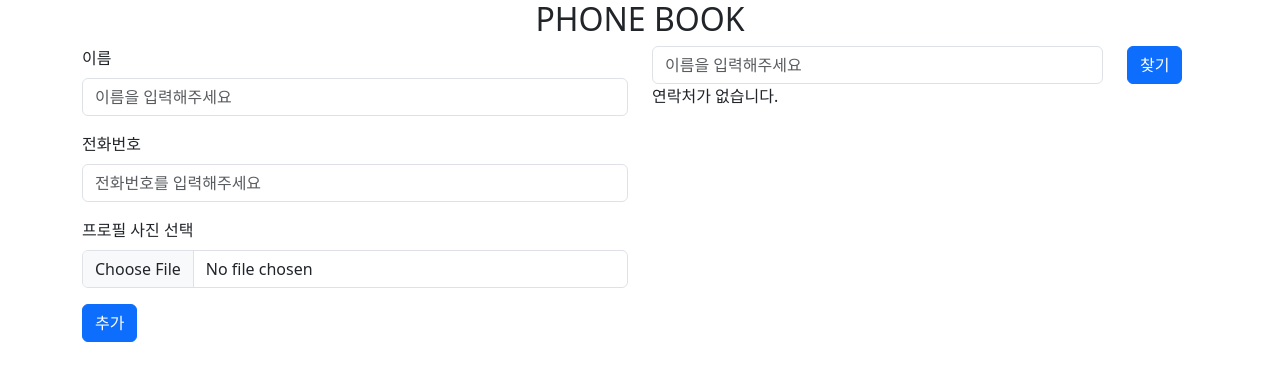
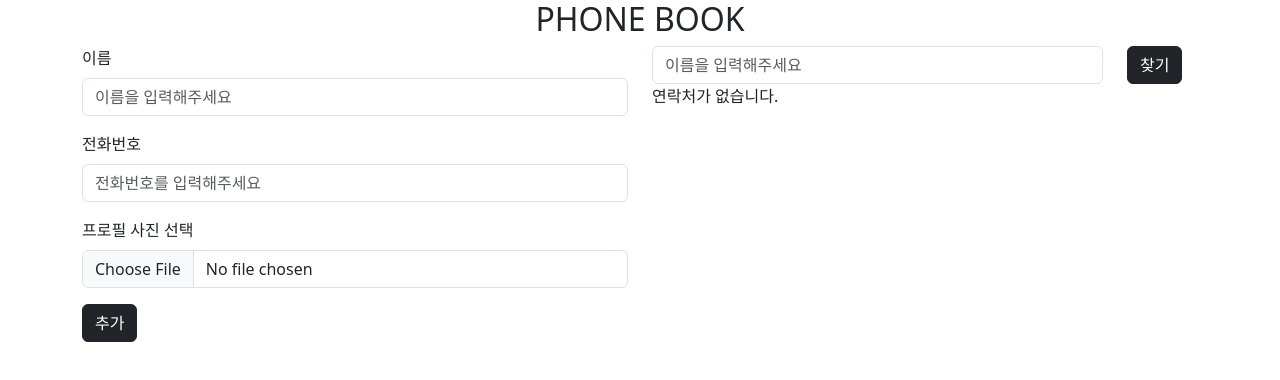
Before and after one commit to hhhyeon97/PhoneBook, a React (Create React App) app: page / in a window 1280 px wide. Shown: the top 380 px of the page. Built offline with nearby package versions, Linux system fonts and the light colour scheme.

Commit message:
폼공백제출막기/제출후입력창ui초기화/사진기본값아직안먹힘

```diff
--- a/src/component/ContactForm.js
+++ b/src/component/ContactForm.js
@@ -1,46 +1,44 @@
-import React, { useState } from 'react';
+import React, { useRef } from 'react';
 import { Form, Button } from 'react-bootstrap';
 import { useDispatch } from 'react-redux';
+
 const ContactForm = () => {
-  const [name, setName] = useState('');
-  const [phoneNumber, setPhoneNumber] = useState('');
-  const [profileImage, setProfileImage] = useState(null); // 파일 상태 추가
+  const formRef = useRef(null); // 폼 참조 생성
   const dispatch = useDispatch();
-  //   const getName = (event) => {
-  //     //console.log(event.target.value);
-  //     setName(event.target.value);
-  //   }; // 단순한 기능만 하고 다시 쓰일 일이 없기 때문에 아래에 직접 넣는걸로 대체됨
 
-  // payload에서 보내는 값들이 name:name, phoneNumber:phoneNumber 이런식으로
-  // 이름이 같을 땐 name, phoneNumber로만 입력해도 됨 !!
   const addContact = (event) => {
     event.preventDefault();
+
+    const formData = new FormData(formRef.current); // 폼 데이터 생성
+    const name = formData.get('name');
+    const phoneNumber = formData.get('phoneNumber');
+    const profileImage = formData.get('profileImage');
+
+    // 입력값 검증
+    if (!name.trim() || !phoneNumber.trim()) {
+      // 이름 또는 전화번호가 공백이거나 스페이스만 있는 경우 제출 중단
+      alert('이름과 전화번호를 입력해주세요.'); // 알림 표시
+      return;
+    }
+
     dispatch({
       type: 'ADD_CONTACT',
       payload: { name, phoneNumber, profileImage },
     });
 
-    // 연락처 추가 후 입력값 초기화
-    setName('');
-    setPhoneNumber('');
-    setProfileImage(null);
-  };
-
-  // 파일 선택 핸들러
-  const handleFileChange = (event) => {
-    const file = event.target.files[0];
-    setProfileImage(file);
+    // 폼 초기화
+    formRef.current.reset();
   };
 
   return (
     <div>
-      <Form onSubmit={addContact}>
+      <Form ref={formRef} onSubmit={addContact}>
         <Form.Group className="mb-3" controlId="formName">
           <Form.Label>이름</Form.Label>
           <Form.Control
             type="text"
+            name="name"
             placeholder="이름을 입력해주세요"
-            onChange={(event) => setName(event.target.value)}
           />
         </Form.Group>
 
@@ -48,18 +46,17 @@ const ContactForm = () => {
           <Form.Label>전화번호</Form.Label>
           <Form.Control
             type="number"
+            name="phoneNumber"
             placeholder="전화번호를 입력해주세요"
-            onChange={(event) => setPhoneNumber(event.target.value)}
           />
         </Form.Group>
 
-        {/* 파일 업로드 입력 필드 */}
         <Form.Group className="mb-3" controlId="formProfileImage">
           <Form.Label>프로필 사진 선택</Form.Label>
-          <Form.Control type="file" onChange={handleFileChange} />
+          <Form.Control type="file" name="profileImage" />
         </Form.Group>
 
-        <Button variant="primary" type="submit">
+        <Button variant="dark" type="submit">
           추가
         </Button>
       </Form>
--- a/src/component/Search.js
+++ b/src/component/Search.js
@@ -23,7 +23,9 @@ const Search = () => {
           />
         </Col>
         <Col lg={2}>
-          <Button type="submit">찾기</Button>
+          <Button variant="dark" type="submit">
+            찾기
+          </Button>
         </Col>
       </Row>
     </Form>
--- a/src/redux/reducer/reducer.js
+++ b/src/redux/reducer/reducer.js
@@ -7,6 +7,9 @@ function reducer(state = initialState, action) {
   const { type, payload } = action;
   switch (type) {
     case 'ADD_CONTACT':
+      const profileImage =
+        payload.profileImage ||
+        'https://i.pinimg.com/564x/28/fb/47/28fb47d48d382c0debb7ea6d93dc79ed.jpg';
       return {
         ...state,
         contactList: [
@@ -14,7 +17,7 @@ function reducer(state = initialState, action) {
           {
             name: payload.name,
             phoneNumber: payload.phoneNumber,
-            profileImage: payload.profileImage,
+            profileImage: profileImage,
           },
         ],
       };
```
